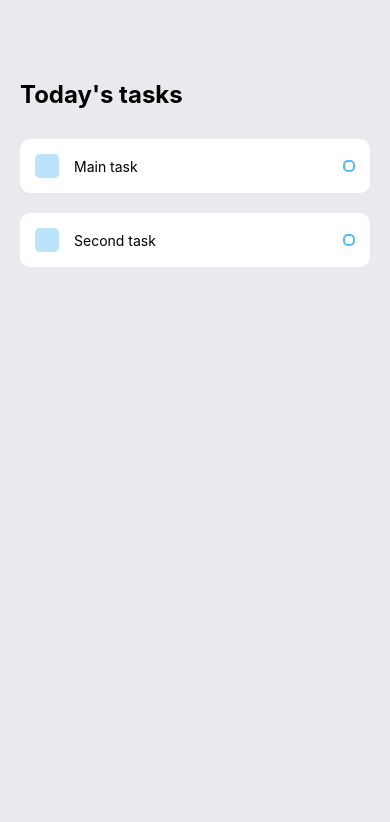
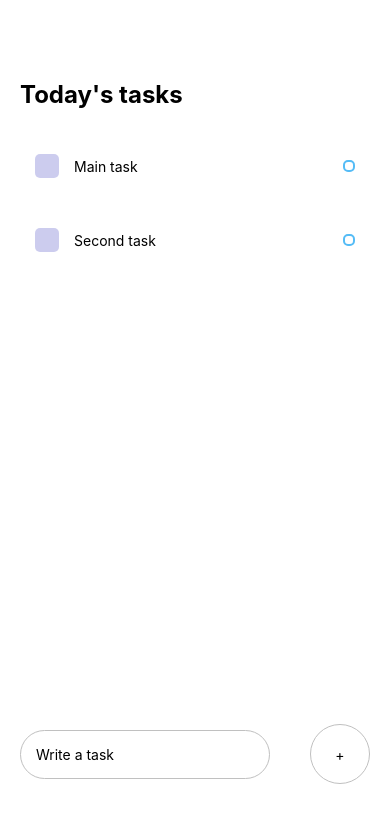
Before and after one commit to lordrichard6/native_todoList, a React Native app: screen / in a window 390 px wide. Shown: the top 822 px of the page. Built offline with nearby package versions, Linux system fonts and the light colour scheme.

Commit message:
style the input element

```diff
--- a/App.js
+++ b/App.js
@@ -1,6 +1,14 @@
 import React from "react";
 import { StatusBar } from "expo-status-bar";
-import { StyleSheet, Text, View } from "react-native";
+import {
+  StyleSheet,
+  Text,
+  View,
+  KeyboardAvoidingView,
+  TextInput,
+  Platform,
+  TouchableOpacity,
+} from "react-native";
 
 import Task from "./components/Task";
 
@@ -11,10 +19,24 @@ export default function App() {
         <Text style={styles.sectionTitle}>Today's tasks</Text>
 
         <View style={styles.items}>
-          <Task text='Main task' />
-          <Task text='Second task' />
+          <Task text="Main task" />
+          <Task text="Second task" />
         </View>
       </View>
+
+      {/* write a task */}
+      <KeyboardAvoidingView
+        behavior={Platform.OS === "ios" ? "padding" : "height"}
+        style={styles.writeTaskWrapper}
+      >
+        <TextInput style={styles.input} placeholder={"Write a task"} />
+
+        <TouchableOpacity>
+          <View style={styles.addWrapper}>
+            <Text style={styles.text}>+</Text>
+          </View>
+        </TouchableOpacity>
+      </KeyboardAvoidingView>
     </View>
   );
 }
@@ -22,7 +44,8 @@ export default function App() {
 const styles = StyleSheet.create({
   container: {
     flex: 1,
-    backgroundColor: "#E8EAED",
+    background:
+      "linear-gradient(to bottom, #7F7FD5 0%, #86A8E7 35%, #91EAE4 100%)",
   },
   tasksWrapper: {
     paddingTop: 80,
@@ -35,4 +58,32 @@ const styles = StyleSheet.create({
   items: {
     marginTop: 30,
   },
+  writeTaskWrapper: {
+    position: "absolute",
+    bottom: 60,
+    width: "100%",
+    flexDirection: "row",
+    justifyContent: "space-around",
+    alignItems: "center",
+  },
+  input: {
+    paddingVertical: 15,
+    paddingHorizontal: 15,
+    backgroundColor: "#FFF",
+    borderRadius: 60,
+    borderColor: "#C0C0C0",
+    borderWidth: 1,
+    width: 250,
+  },
+  addWrapper: {
+    width: 60,
+    height: 60,
+    backgroundColor: "#FFF",
+    borderRadius: 60,
+    justifyContent: "center",
+    alignItems: "center",
+    borderColor: "#C0C0C0",
+    borderWidth: 1,
+  },
+  text: {},
 });
--- a/components/Task.js
+++ b/components/Task.js
@@ -31,7 +31,7 @@ const styles = StyleSheet.create({
   square: {
       width: 24,
       height: 24,
-      backgroundColor: '#55BCF6',
+      backgroundColor: '#7F7FD5',
       opacity: 0.4,
       borderRadius: 5,
       marginRight: 15,
```
